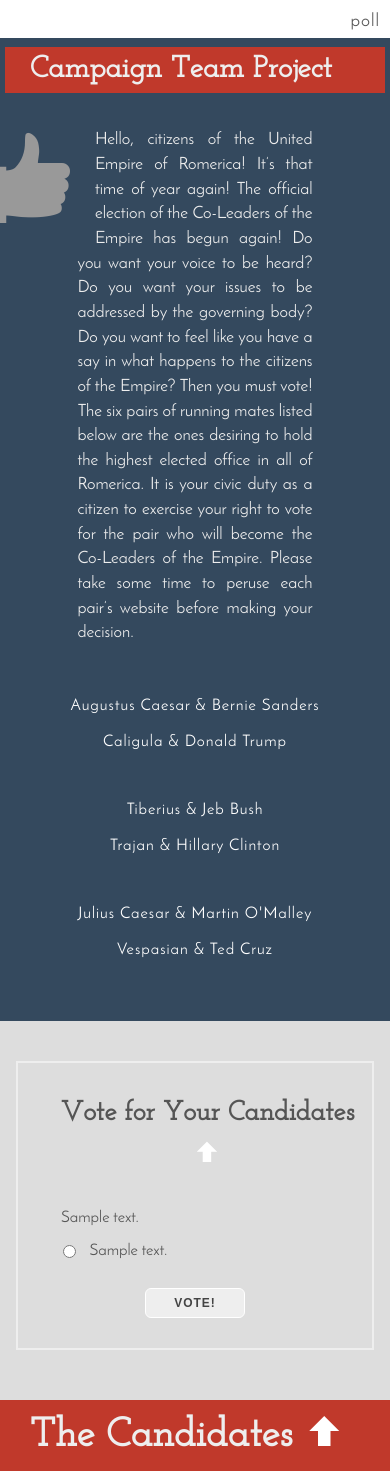
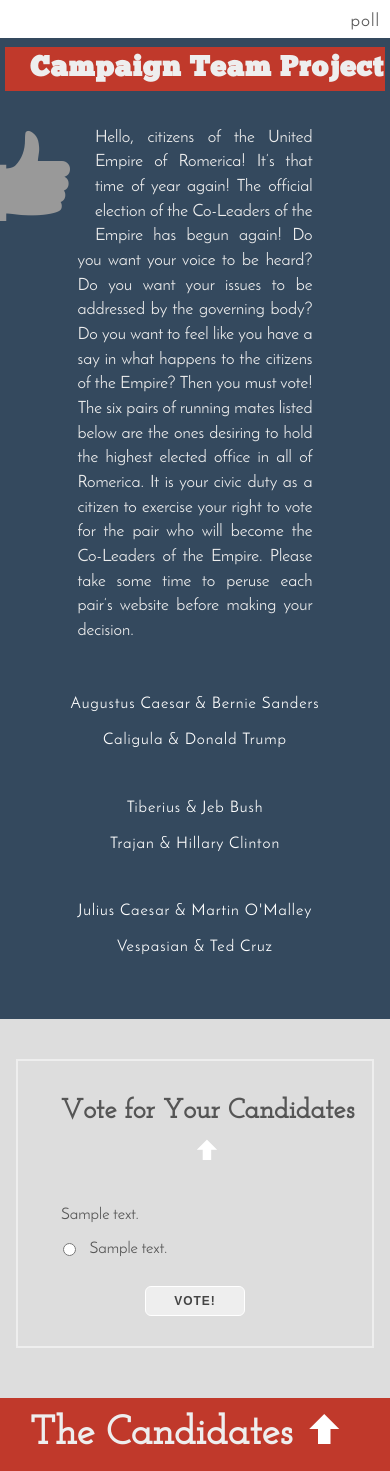
Before and after one commit to knittingarch/Campaign-Project, a Django app: page /poll/1/ in a window 390 px wide. Shown: the part 40-1511 px from the top of the page. Run offline with Django 3.2, Linux system fonts and the light colour scheme; tables that the repository leaves empty hold one stand-in row (values such as "Sample post").

Commit message:
media queries updated; font change

```diff
--- a/campaign/static/poll/queries.css
+++ b/campaign/static/poll/queries.css
@@ -1,27 +1,39 @@
 /* 905px or smaller */
 @media only screen and (max-width: 905px) {
+
+div.criteria-box {
+    margin-top: 0px;
+    width: 100%;
+    border-radius: 0px;
+    }
+
+.criteria-box ul {
+    display: inline-block;
+    }
 
 div.poll-question {
     width: 80%;
     font-size: 95%;
 }
 
+#fly:hover {
+    margin-top: 185px;
+    -webkit-transition: margin-top 0.5s;
+    transition: margin-top 0.5s;
+}
+
 }  /* closes the media tag */
 
 
-/* 750px or smaller */
-@media only screen and (max-width: 750px) {
+/* 765px or smaller */
+@media only screen and (max-width: 765px) {
 
 div.section.group.intro .yes.giant-icon {
     font-size: 600%;
 }
 
-div.section.group.intro h1 {
-    font-size: 250%;
-}
-
-div.section.group.results h1 {
-    font-size: 250%;
+div.section.group.intro h1, div.section.group.results h1 {
+    font-size: 245%;
 }
 
 }  /* closes the media tag */
@@ -30,8 +42,8 @@ div.section.group.results h1 {
 /* 675px or smaller */
 @media only screen and (max-width: 675px) {
 
-div.section.group.intro h1 {
-    font-size: 250%;
+div.section.group.intro h1, div.section.group.results h1 {
+    font-size: 235%;
 }
 
 div.section.group.intro p {
@@ -57,6 +69,20 @@ div.poll-question form.poll-options {
 }  /* closes the media tag */
 
 
+/* 615px or smaller */
+@media only screen and (max-width: 615px) {
+
+#fly:hover {
+    margin-top: 211px;
+}
+
+div.section.group.intro h1, div.section.group.results h1 {
+    font-size: 222%;
+}
+
+}  /* closes the media tag */
+
+
 /* 580px or smaller */
 @media only screen and (max-width: 580px) {
 
@@ -64,11 +90,7 @@ div.col.span_1_of_6 {
     width: 31.70%; /* changes this to a 1_of_4 grid */
 }
 
-div.section.group.intro h1 {
-    font-size: 200%;
-}
-
-div.section.group.results h1 {
+div.section.group.intro h1, div.section.group.results h1 {
     font-size: 200%;
 }
 
@@ -81,6 +103,10 @@ div.section.group.poll div.poll-question h2.poll-header {
 
 /* 530px or smaller */
 @media only screen and (max-width: 530px) {
+
+div.section.group.intro h1, div.section.group.results h1 {
+    font-size: 175%;
+}
 
 div.section.group.pairs .col.span_1_of_3 {
     width: 100%;
@@ -106,7 +132,6 @@ div.section.group.results {
 }
 
 div.section.group.results h1 {
-    font-size: 160%;
     margin-bottom: 10px;
 }
 
@@ -121,15 +146,21 @@ div.section.group.results ul.results-list li {
 }  /* closes the media tag */
 
 
+/* 480px or smaller */
+@media only screen and (max-width: 480px) {
+
+div.section.group.intro h1, div.section.group.results h1 {
+    font-size: 142%;
+}
+
+}  /* closes the media tag */
+
+
 /* 400px or smaller */
 @media only screen and (max-width: 400px) {
 
 div.col.span_1_of_6 {
     width: 49.2%;  /* changes this to a 1_of_4 grid */
-}
-
-div.section.group.intro h1 {
-    font-size: 150%;
 }
 
 div.section.group.intro p {
@@ -141,4 +172,8 @@ div.poll-question form.poll-options {
     margin: 0 auto;
 }
 
+#fly:hover {
+    margin-top: 260px;
+}
+
 }  /* closes the media tag */
--- a/campaign/static/poll/style.css
+++ b/campaign/static/poll/style.css
@@ -32,6 +32,12 @@ html {
 }
 
 @font-face {
+    font-family: ChunkFive;
+    src: url(Chunkfive.otf);
+}
+
+
+@font-face {
     font-family: JosefinSans;
     src: url(JosefinSans-Regular.ttf);
 }
@@ -64,7 +70,14 @@ a:hover, a:active {
 
 /*  HEADERS  */
 
-h1, h2, h3, h4, h5 {
+h1 {
+    font-family: ChunkFive;
+    line-height: 155%;
+    padding-left: 25px;
+    letter-spacing: 1px;
+}
+
+h2, h3, h4, h5 {
     font-family: JosefinSlab;
     line-height: 155%;
     padding-left: 25px;
@@ -73,6 +86,7 @@ h1, h2, h3, h4, h5 {
 
 h1 {
     font-size: 300%;
+    font-weight: 600;
 }
 
 h2 {
@@ -292,14 +306,13 @@ form.poll-options {
 /*  CRITERIA BOX Section  */
 
 .criteria-box {
-/*    display: none;  */
     position: absolute;
     top: 0;
     left: 0;
     width: 25%;
     height: auto;
     padding: 20px 50px 20px 15px;
-    margin-top: 10px;
+    margin-top: 95px;
     background-color: #333;
     font-size: 85%;
     color: #ddd;
@@ -313,7 +326,6 @@ form.poll-options {
     }
 
 #fly:hover + .criteria-box {
-/*     display: block; */
     visibility: visible;
     opacity: 0.5;
 }
--- a/poll/templates/poll/results.html
+++ b/poll/templates/poll/results.html
@@ -42,7 +42,7 @@
 
     <body>
     <div class="section group results">
-        <h1>Current Campaign Results</h1>
+        <h1>Campaign Results</h1>
 
         <ul class="results-list">
             {% for choice in question.choice_set.all %}
```
Also changed, not shown: campaign/static/poll/Chunkfive.otf (added).
